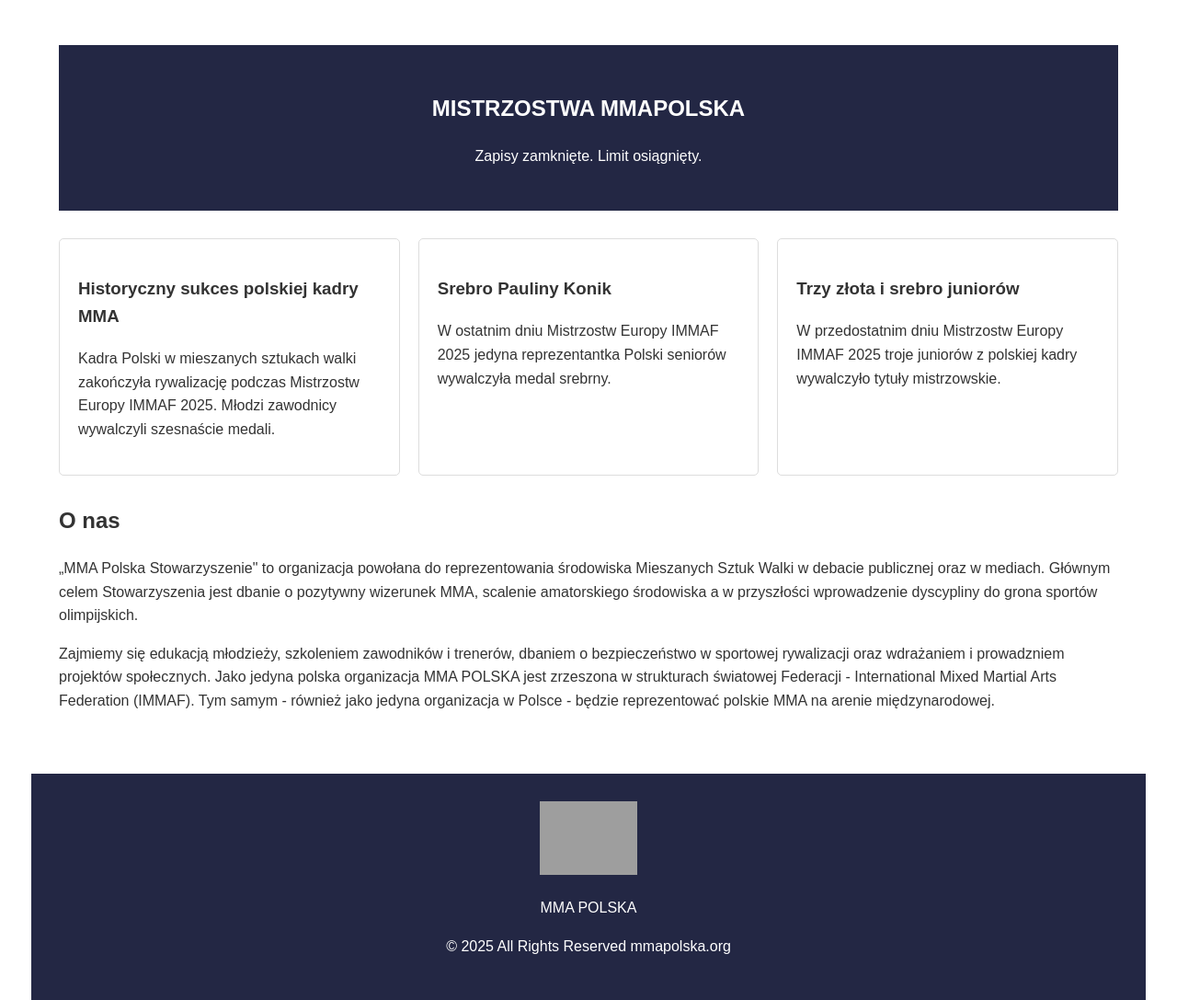
After one commit to v0jt4s13/application_form, a PHP site: page /index.html in a window 1280 px wide. The commit adds this page. Shown: the part 595-1682 px from the top of the page at 92% size. Run offline with PHP 8.4, Linux system fonts and the light colour scheme; grey boxes are pictures that could not be loaded.

Commit message:
dodanie pliku index.html + css

```diff
--- /dev/null
+++ b/index.html
@@ -0,0 +1,69 @@
+<!DOCTYPE html>
+<html lang="pl">
+<head>
+  <meta charset="UTF-8">
+  <meta name="viewport" content="width=device-width, initial-scale=1.0">
+  <title>MMA Polska Clone</title>
+  <link rel="stylesheet" href="/mma/static/css/style.css">
+  <script src="/mma/static/js/script.js" defer></script>
+</head>
+<body>
+  <header>
+    <img src="/mma/static/img/time-of-masters-logo-400.png" alt="MMA Polska" class="logo">
+    <nav>
+      <ul>
+        <li><a href="#">Zawody</a></li>
+        <li><a href="#">Home</a></li>
+        <li><a href="#about">O nas</a></li>
+        <li><a href="#">Zespół</a></li>
+        <li><a href="#">Sekcje</a></li>
+        <li><a href="#">Kadra Polski</a></li>
+        <li><a href="#">Ambasadorowie</a></li>
+      </ul>
+    </nav>
+  </header>
+
+  <div class="hero">
+    <div class="hero-content">
+      <h1>13 MISTRZOSTWA MMA</h1>
+      <p>29/03</p>
+    </div>
+  </div>
+
+  <main>
+    <div class="championship">
+      <h2>MISTRZOSTWA MMAPOLSKA</h2>
+      <p>Zapisy zamknięte. Limit osiągnięty.</p>
+    </div>
+
+    <div class="news">
+      <div class="news-item">
+        <h3>Historyczny sukces polskiej kadry MMA</h3>
+        <p>Kadra Polski w mieszanych sztukach walki zakończyła rywalizację podczas Mistrzostw Europy IMMAF 2025. Młodzi zawodnicy wywalczyli szesnaście medali.</p>
+      </div>
+
+      <div class="news-item">
+        <h3>Srebro Pauliny Konik</h3>
+        <p>W ostatnim dniu Mistrzostw Europy IMMAF 2025 jedyna reprezentantka Polski seniorów wywalczyła medal srebrny.</p>
+      </div>
+
+      <div class="news-item">
+        <h3>Trzy złota i srebro juniorów</h3>
+        <p>W przedostatnim dniu Mistrzostw Europy IMMAF 2025 troje juniorów z polskiej kadry wywalczyło tytuły mistrzowskie.</p>
+      </div>
+    </div>
+
+    <div id="about" class="about">
+      <h2>O nas</h2>
+      <p>„MMA Polska Stowarzyszenie" to organizacja powołana do reprezentowania środowiska Mieszanych Sztuk Walki w debacie publicznej oraz w mediach. Głównym celem Stowarzyszenia jest dbanie o pozytywny wizerunek MMA, scalenie amatorskiego środowiska a w przyszłości wprowadzenie dyscypliny do grona sportów olimpijskich.</p>
+      <p>Zajmiemy się edukacją młodzieży, szkoleniem zawodników i trenerów, dbaniem o bezpieczeństwo w sportowej rywalizacji oraz wdrażaniem i prowadzniem projektów społecznych. Jako jedyna polska organizacja MMA POLSKA jest zrzeszona w strukturach światowej Federacji - International Mixed Martial Arts Federation (IMMAF). Tym samym - również jako jedyna organizacja w Polsce - będzie reprezentować polskie MMA na arenie międzynarodowej.</p>
+    </div>
+  </main>
+
+  <footer>
+    <img src="https://ext.same-assets.com/2492407102/1361968999.png" alt="MMA Polska">
+    <p>MMA POLSKA</p>
+    <p>© <span class="current-year">2025</span> All Rights Reserved mmapolska.org</p>
+  </footer>
+</body>
+</html>
--- /dev/null
+++ b/static/css/style.css
@@ -0,0 +1,131 @@
+/* Main CSS file for MMA Polska website */
+
+body {
+  font-family: Arial, sans-serif;
+  line-height: 1.6;
+  color: #333;
+  margin: 0;
+  padding: 0;
+}
+
+header, footer, main {
+  width: 90%;
+  max-width: 1200px;
+  margin: 0 auto;
+  padding: 20px;
+}
+
+header {
+  background-color: #f5f5f5;
+  border-bottom: 1px solid #ddd;
+  text-align: center;
+}
+
+.logo {
+  max-height: 80px;
+}
+
+nav {
+  margin: 20px 0;
+}
+
+nav ul {
+  list-style: none;
+  padding: 0;
+  display: flex;
+  justify-content: center;
+  flex-wrap: wrap;
+}
+
+nav li {
+  margin: 0 10px;
+}
+
+nav a {
+  text-decoration: none;
+  color: #232744;
+  font-weight: bold;
+  text-transform: uppercase;
+}
+
+.hero {
+  background-image: url('https://ext.same-assets.com/513787002/3586551601.jpeg');
+  background-size: cover;
+  background-position: center;
+  height: 400px;
+  position: relative;
+  display: flex;
+  align-items: center;
+  justify-content: center;
+  color: white;
+  text-align: center;
+}
+
+.hero::after {
+  content: '';
+  position: absolute;
+  top: 0;
+  left: 0;
+  width: 100%;
+  height: 100%;
+  background: rgba(0,0,0,0.5);
+}
+
+.hero-content {
+  position: relative;
+  z-index: 10;
+}
+
+h1 {
+  color: #e6c01b;
+  font-size: 3rem;
+  margin: 0;
+  text-shadow: 2px 2px 4px rgba(0,0,0,0.5);
+}
+
+.championship {
+  background-color: #232744;
+  color: white;
+  padding: 30px;
+  text-align: center;
+  margin: 30px 0;
+}
+
+.news {
+  display: grid;
+  grid-template-columns: repeat(auto-fit, minmax(300px, 1fr));
+  gap: 20px;
+  margin: 30px 0;
+}
+
+.news-item {
+  border: 1px solid #ddd;
+  padding: 20px;
+  border-radius: 5px;
+}
+
+footer {
+  background-color: #232744;
+  color: white;
+  text-align: center;
+  padding: 30px;
+  margin-top: 30px;
+}
+
+footer img {
+  max-height: 80px;
+}
+
+@media (max-width: 768px) {
+  nav ul {
+    flex-direction: column;
+  }
+
+  nav li {
+    margin: 5px 0;
+  }
+
+  h1 {
+    font-size: 2rem;
+  }
+}
--- /dev/null
+++ b/static/js/script.js
@@ -0,0 +1,8 @@
+// Simple JavaScript for MMA Polska website
+
+document.addEventListener('DOMContentLoaded', function() {
+  // Set current year in copyright
+  document.querySelectorAll('.current-year').forEach(function(element) {
+    element.textContent = new Date().getFullYear();
+  });
+});
```
Also changed, not shown: index.php (+12 -3 lines), info.php (added, +10 -0 lines), static/img/time-of-masters-logo-400.png (added), 1 other file.
